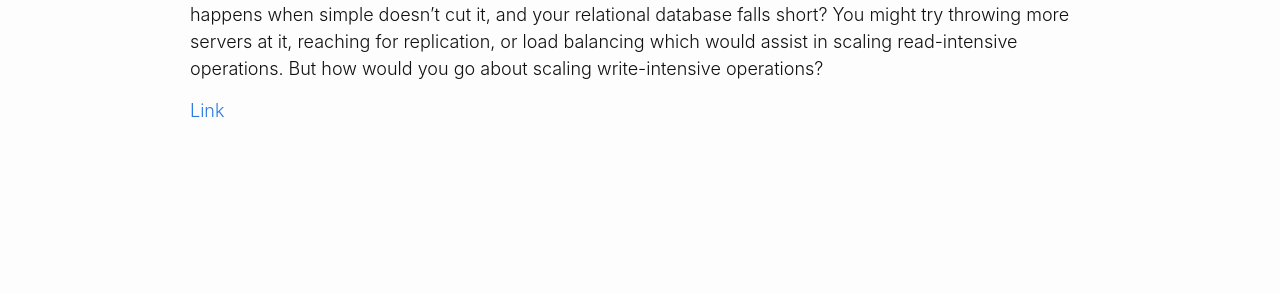
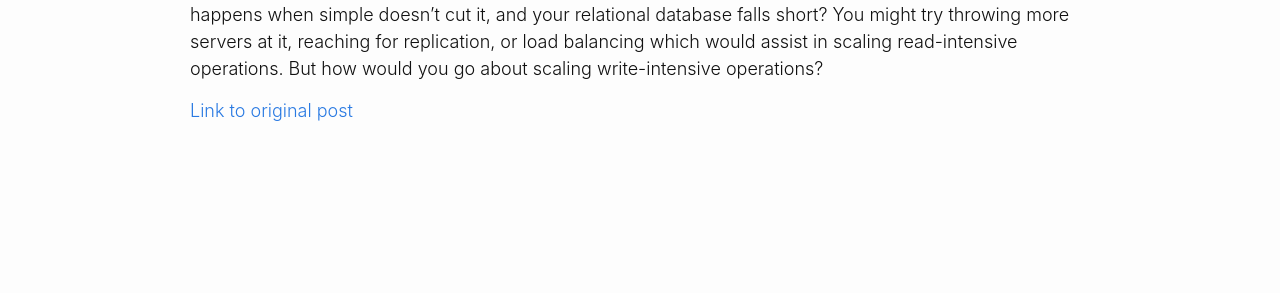
Before and after one commit to ConradMaaijen/conradmaayen.github.io, a Jekyll site: the page built from _posts/2021-05-06-links.md, in a window 1280 px wide. Shown: the part 371-664 px from the top of the page. Built offline with Jekyll 4.4.1, drawn with Linux system fonts in a browser that asks for light colours.

Commit message:
update post redis scaling

```diff
--- a/_posts/2021-05-06-links.md
+++ b/_posts/2021-05-06-links.md
@@ -11,4 +11,4 @@ Although simple and powerful, it's no secret that relational databases have thei
 
 <!--more-->
 
-[Link](https://ryanc.co/blog/simple-scaling)
+[Link to original post](https://ryanc.co/blog/simple-scaling)
```
